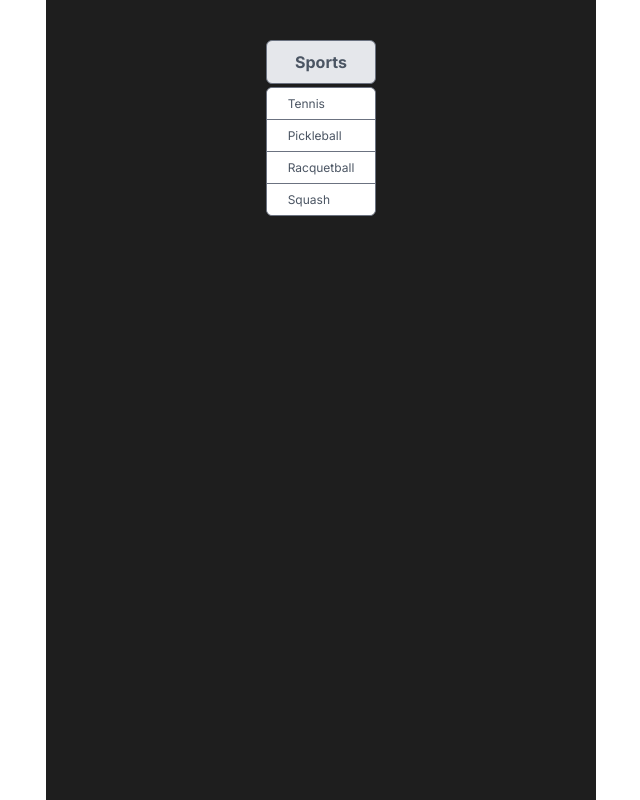
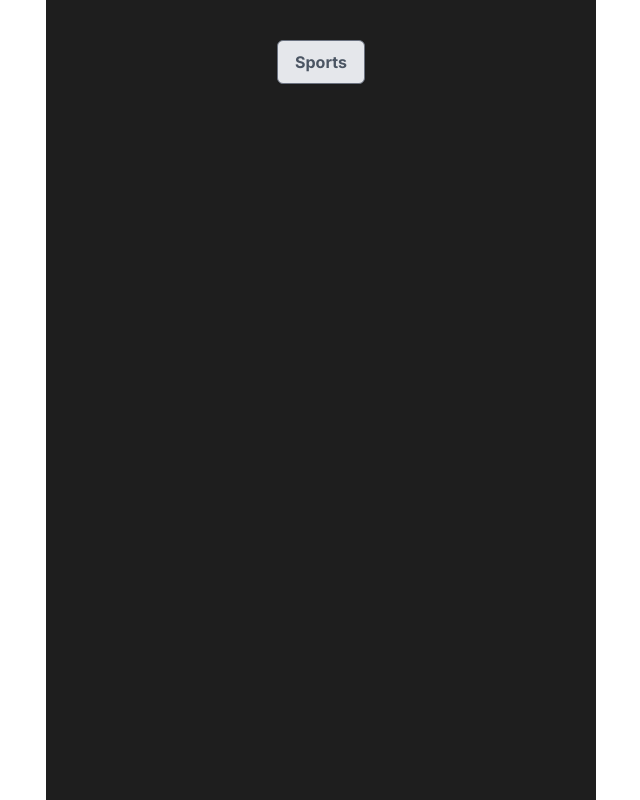
Before and after one commit to adex-badr18/scrimba-component-library, a React (Vite) app: page / in a window 1280 px wide. Shown: the whole page, without its empty margins (319-959 px from the left). Built offline with nearby package versions, Linux system fonts and the light colour scheme.

Commit message:
Pass props to children components with React.Children API

```diff
--- a/src/components/Menu/Menu.jsx
+++ b/src/components/Menu/Menu.jsx
@@ -1,4 +1,4 @@
-import { useState } from "react"
+import React, { useState } from "react"
 
 export default function Menu({ children }) {
     const [open, setOpen] = useState(false);
@@ -9,7 +9,12 @@ export default function Menu({ children }) {
 
     return (
         <div className="menu">
-            { children }
+            { React.Children.map(children, (child) => {
+                return React.cloneElement(child, {
+                    open,
+                    toggle
+                })
+            }) }
         </div>
     )
 }
--- a/src/components/Menu/MenuButton.jsx
+++ b/src/components/Menu/MenuButton.jsx
@@ -1,7 +1,7 @@
 import Button from "../Button/Button";
 
-export default function MenuButton({ children }) {
+export default function MenuButton({ children, toggle }) {
     return (
-        <Button>{children}</Button>
+        <Button onClick={toggle}>{children}</Button>
     )
 }
--- a/src/components/Menu/MenuDropdown.jsx
+++ b/src/components/Menu/MenuDropdown.jsx
@@ -1,5 +1,5 @@
-export default function MenuDropdown({ children }) {
-    return (
+export default function MenuDropdown({ children, open }) {
+    return open && (
         <div className="menu-dropdown">
             {children}
         </div>
```
